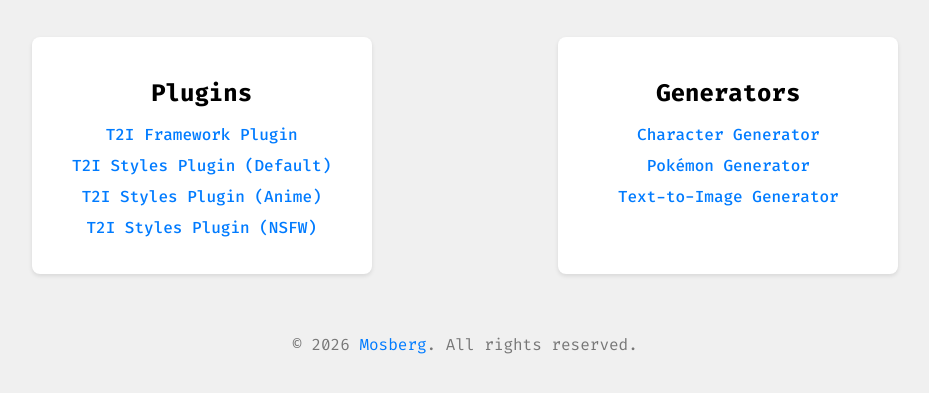
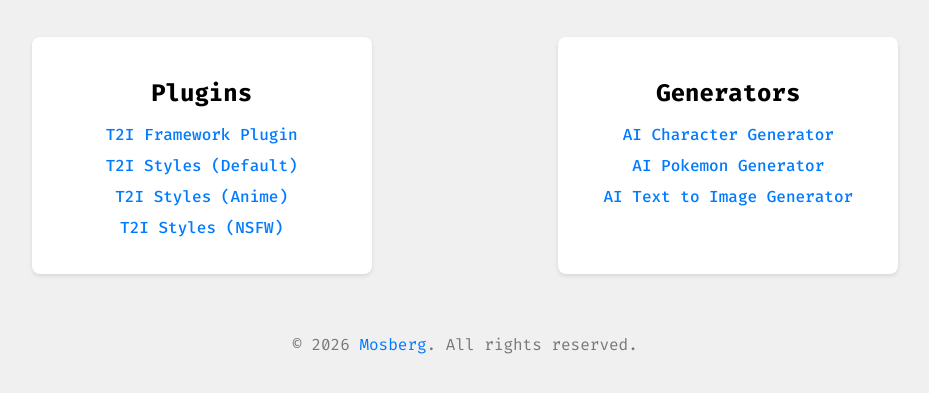
Before and after one commit to Mosberg/perchance.org-project-mosberg, a plain HTML site: page index.html in a window 1280 px wide. Shown: the part 131-524 px from the top of the page, without its empty margins (175-1104 px from the left). Drawn offline with Linux system fonts and the light colour scheme.

Commit message:
Update README and index.html with descriptive titles for plugins and generators

```diff
--- a/index.html
+++ b/index.html
@@ -143,17 +143,17 @@
           </li>
           <li>
             <a href="https://perchance.org/t2i-styles-moss"
-              >T2I Styles Plugin (Default)</a
+              >T2I Styles (Default)</a
             >
           </li>
           <li>
             <a href="https://perchance.org/t2i-styles-moss-anime"
-              >T2I Styles Plugin (Anime)</a
+              >T2I Styles (Anime)</a
             >
           </li>
           <li>
             <a href="https://perchance.org/t2i-styles-moss-nsfw"
-              >T2I Styles Plugin (NSFW)</a
+              >T2I Styles (NSFW)</a
             >
           </li>
         </ul>
@@ -163,17 +163,17 @@
           <h2>Generators</h2>
           <li>
             <a href="https://perchance.org/ai-character-generator-moss"
-              >Character Generator</a
+              >AI Character Generator</a
             >
           </li>
           <li>
             <a href="https://perchance.org/ai-pokemon-generator-moss"
-              >Pokémon Generator</a
+              >AI Pokemon Generator</a
             >
           </li>
           <li>
             <a href="https://perchance.org/ai-text-to-image-generator-moss"
-              >Text-to-Image Generator</a
+              >AI Text to Image Generator</a
             >
           </li>
         </ul>
```
Also changed, not shown: README.md.
